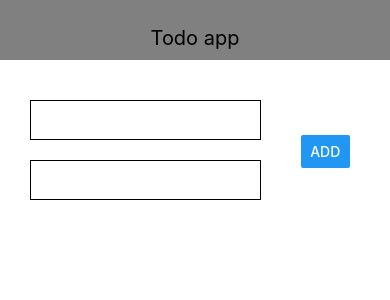
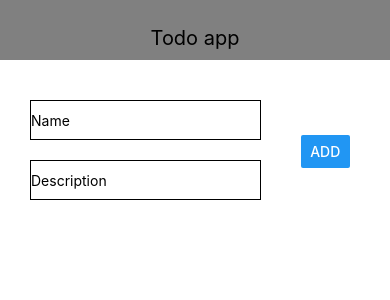
Before and after one commit to EvtushevskayaSveta/ToDo, a React Native app: screen / in a window 390 px wide. Shown: the top 300 px of the page. Built offline with nearby package versions, Linux system fonts and the light colour scheme.

Commit message:
modified TodoList

```diff
--- a/App.js
+++ b/App.js
@@ -1,8 +1,8 @@
 import React from 'react';
-import {SafeAreaView, StyleSheet, Text, View} from 'react-native';
+import {SafeAreaView, StyleSheet, FlatList, View} from 'react-native';
 import TodoList from './to_do/TodoList';
 import Navbar from './to_do/Navbar';
-import Todo from './Todo';
+import Todo from './to_do/Todo';
 
 const App = () => {
   const [todos, setTodos] = React.useState([]);
@@ -10,7 +10,7 @@ const App = () => {
     setTodos(prev => [
       ...prev,
       {
-        id: 1,
+        id: Date.now().toString(),
         complited: false,
         title,
       },
@@ -21,9 +21,10 @@ const App = () => {
       <Navbar title="Todo app" />
       <View style={styles.container}>
         <TodoList todos={todos} onSubmit={addTodo} />
-        {todos.map(todo => {
-          return <Todo key={todo.id} todo={todo} />;
-        })}
+        <FlatList
+          data={todos}
+          keyExtractor={item => item.id.toString()}
+          renderItem={({item}) => <Todo todo={item} />}></FlatList>
       </View>
     </SafeAreaView>
   );
--- a/to_do/TodoList.js
+++ b/to_do/TodoList.js
@@ -1,18 +1,42 @@
-import React from 'react';
-import {View, Text, TextInput, StyleSheet, Button} from 'react-native';
+import React, {useState} from 'react';
+import {
+  View,
+  Alert,
+  TextInput,
+  StyleSheet,
+  Button,
+  SafeAreaView,
+} from 'react-native';
 
 const TodoList = ({onSubmit}) => {
+  const [value, setValue] = useState('');
   const pressHandler = () => {
-    onSubmit('test');
+    if (value.trim()) {
+      onSubmit(value);
+      setValue('');
+    } else {
+      Alert.alert('enter the case name');
+    }
   };
   return (
-    <View>
-      <TextInput style={styles.input} label="Name" />
+    <SafeAreaView>
+      <TextInput
+        style={styles.input}
+        placeholder="Name"
+        autoCorrect={false}
+        autoCapitalize="none"
+        onChangeText={setValue}
+        value={value}
+      />
+      <TextInput
+        style={styles.input}
+        placeholder="Description"
+        autoCorrect={false}
+        autoCapitalize="none"></TextInput>
       <View style={styles.button}>
         <Button title="add" onPress={pressHandler} />
       </View>
-      <TextInput style={styles.input} label="Descr"></TextInput>
-    </View>
+    </SafeAreaView>
   );
 };
 
```
Also changed, not shown: to_do/Todo.js (renamed from Todo.js).
